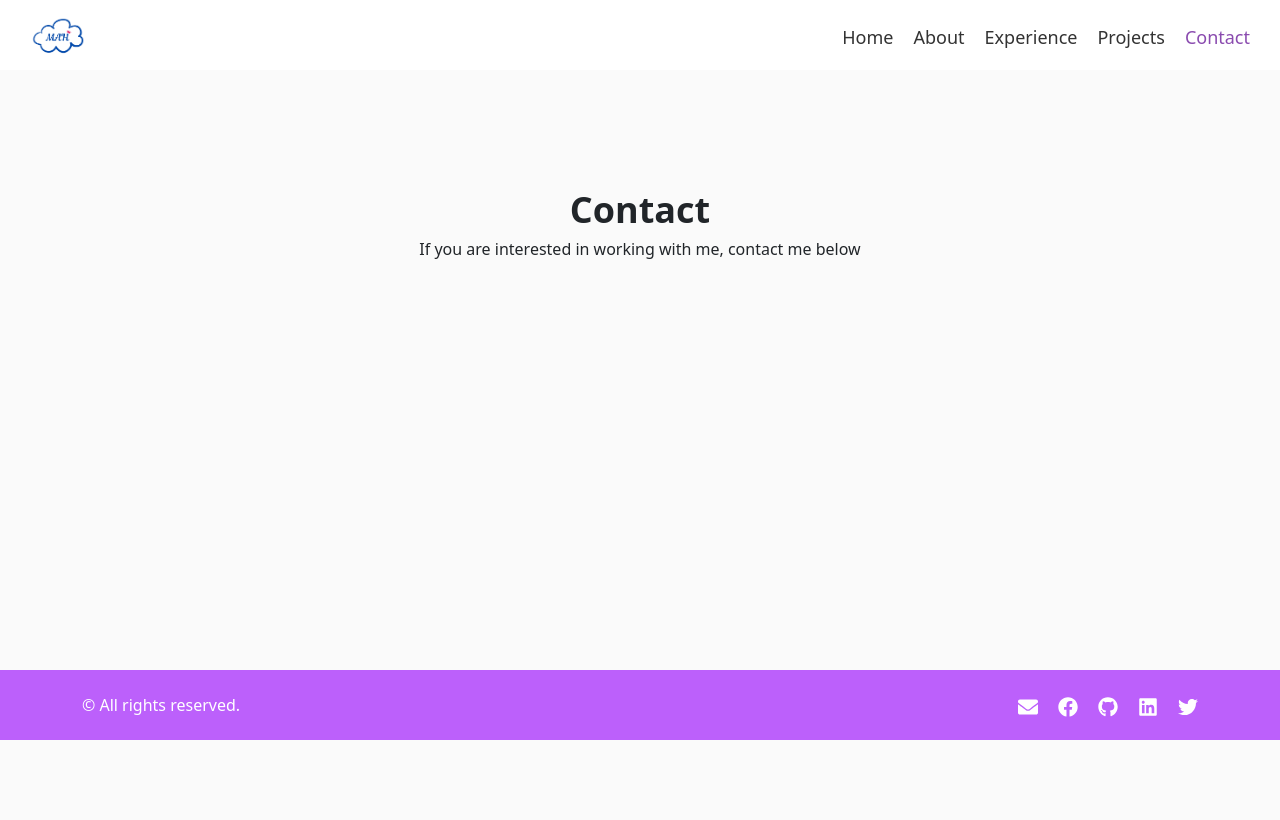
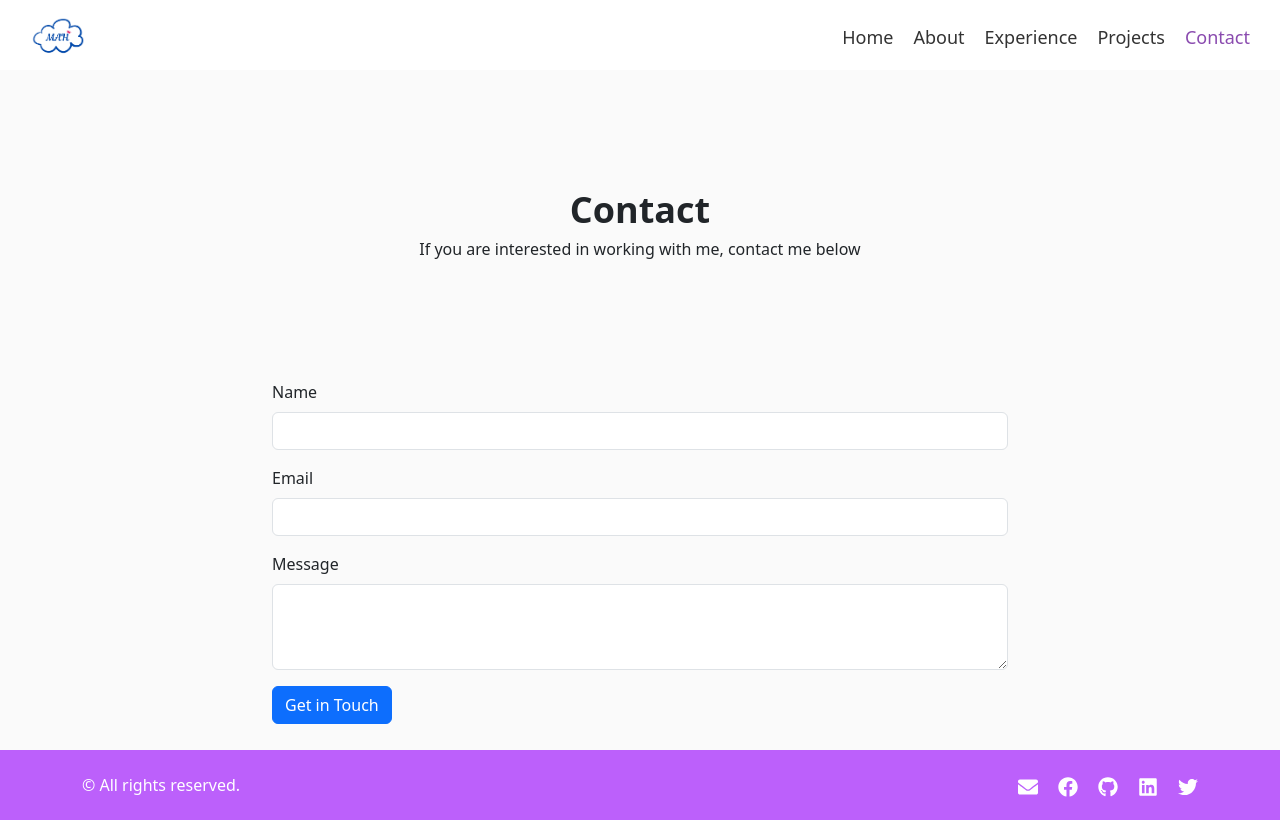
Before and after one commit to MAleemH/muhammad-aleem-hashmi-portfolio, a React (Create React App) app: page /contact in a window 1280 px wide. Built offline with nearby package versions, Linux system fonts and the light colour scheme.

Commit message:
Added a form

```diff
--- a/src/components/contact.js
+++ b/src/components/contact.js
@@ -16,6 +16,31 @@ const Contact = () => (
         </div>
       </div>
     </div>
+
+    <div className="container mb-3">
+      <div className="row justify-content-center">
+        <div className="col-lg-8 col-sm-12">
+          <form id="contactForm">
+            <div className="mb-3">
+              <label htmlFor="nameInput" className="form-label">Name</label>
+              <input type="text" className="form-control" id="nameInput" name="name" />
+            </div>
+
+            <div className="mb-3">
+              <label htmlFor="emailInput" className="form-label">Email</label>
+              <input type="email" className="form-control" id="emailInput" name="email" />
+            </div>
+
+            <div className="mb-3">
+              <label htmlFor="messageInput" className="form-label">Message</label>
+              <textarea className="form-control" id="messageInput" name="message" rows="3" />
+            </div>
+
+            <button type="submit" className="btn btn-primary">Get in Touch</button>
+          </form>
+        </div>
+      </div>
+    </div>
   </div>
 );
 
```
